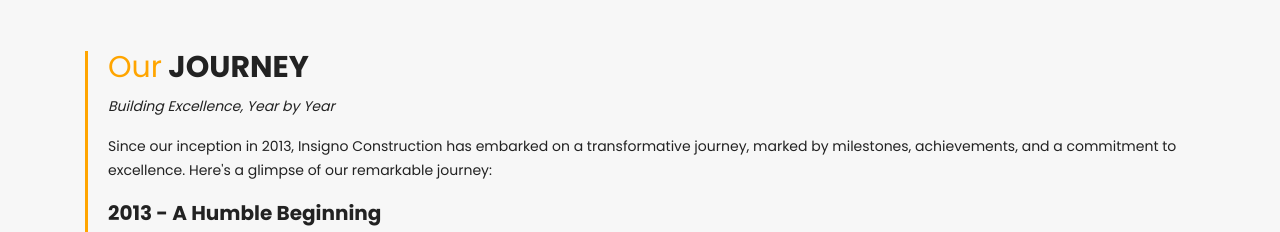
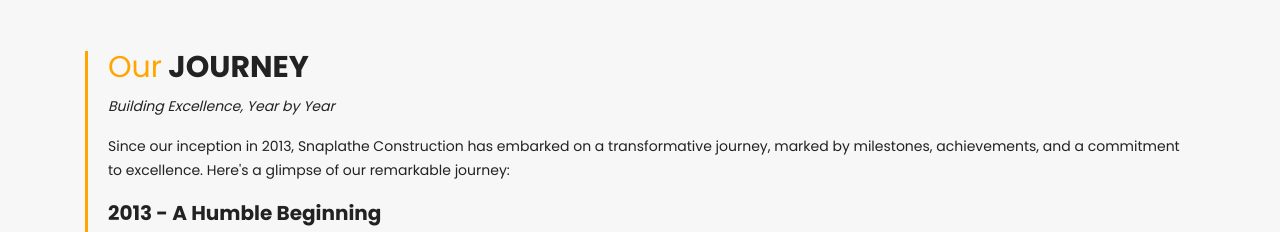
Before and after one commit to Samkiru254/insigno.io, a plain HTML site: page about.html in a window 1280 px wide. Shown: the part 2200-2432 px from the top of the page. Drawn offline with Linux system fonts and the light colour scheme; no server answers; files whose address does not match are found by name.

Commit message:
Update about.html

```diff
--- a/about.html
+++ b/about.html
@@ -185,7 +185,7 @@
 							<p class="italic">
 								Building Excellence, Year by Year
 							</p>
-							<p>Since our inception in 2013, Insigno Construction has embarked on a transformative journey, marked by milestones, achievements, and a commitment to excellence. Here's a glimpse of our remarkable journey:</p>
+							<p>Since our inception in 2013, Snaplathe Construction has embarked on a transformative journey, marked by milestones, achievements, and a commitment to excellence. Here's a glimpse of our remarkable journey:</p>
 
 							<h3>2013 - A Humble Beginning</h3>
 							<p>Founded in 2013, Snaplathe Construction started with a small team and a big vision. Our initial projects laid the foundation for our commitment to quality and client satisfaction.</p>
```
